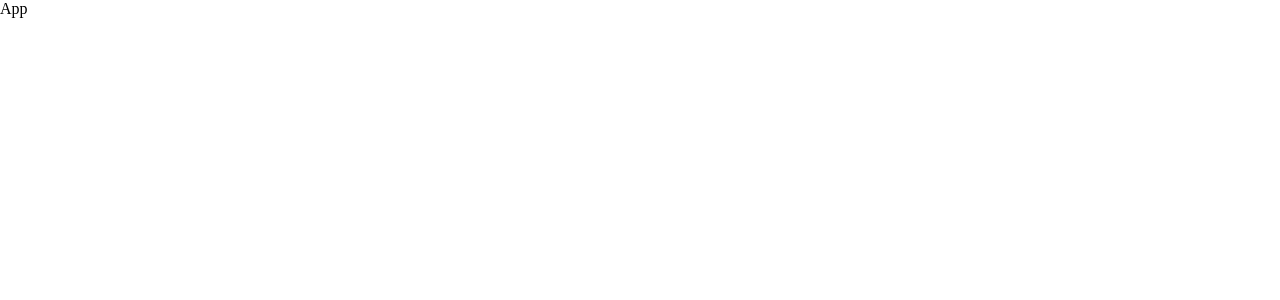
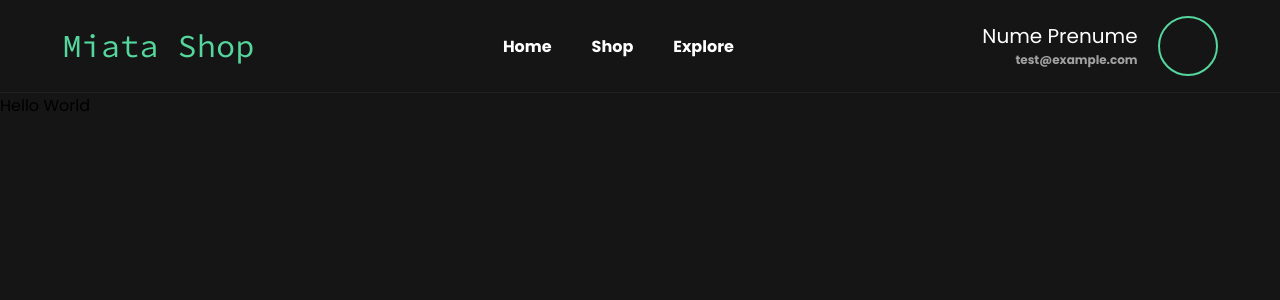
Before and after one commit to CatalinP0P/miata-shop, a React (Create React App) app in the folder client/: page / in a window 1280 px wide. Shown: the top 300 px of the page. Built offline with nearby package versions, Linux system fonts and the light colour scheme.

Commit message:
added layout and absolute imports

```diff
--- a/client/package.json
+++ b/client/package.json
@@ -20,7 +20,7 @@
     "react": "^18.2.0",
     "react-dom": "^18.2.0",
     "react-scripts": "5.0.1",
-    "sass": "^1.66.1",
+    "sass": "^1.67.0",
     "typescript": "^4.9.5",
     "web-vitals": "^2.1.4"
   },
@@ -51,6 +51,7 @@
   "devDependencies": {
     "@typescript-eslint/eslint-plugin": "^6.7.0",
     "@typescript-eslint/parser": "^6.7.0",
+    "babel-plugin-module-resolver": "^5.0.0",
     "eslint": "^8.49.0",
     "eslint-config-prettier": "^9.0.0",
     "eslint-plugin-import": "^2.28.1",
--- a/client/src/App.tsx
+++ b/client/src/App.tsx
@@ -1,5 +1,10 @@
 import React from 'react'
+import Layout from 'layout/layout'
 
 export default function App() {
-  return <div>App</div>
+  return (
+    <Layout>
+      <label>Hello World</label>
+    </Layout>
+  )
 }
--- a/client/src/__variables.scss
+++ b/client/src/__variables.scss
@@ -1,8 +1,5 @@
-$primary: #6a6ef6;
-$secondary: #55cbaf;
-$primary-light: #24334a;
-$primary-medium: #1d2a3f;
-$primary-dark: #141c2e;
+$primary: #55d69c;
+$background: #151515;
 
 $breakpoint-xs: 576px;
 $breakpoint-sm: 768px;
--- /dev/null
+++ b/client/src/components/layout/header/header.Module.scss
@@ -0,0 +1,89 @@
+@import '../../../_variables';
+
+.header__container {
+  padding: 1rem 2rem;
+  background-color: $background;
+  color: white;
+  border-bottom: 0.5px solid rgba(255, 255, 255, 0.05);
+
+  .header__body {
+    margin: 0 auto;
+    display: flex;
+    flex-direction: row;
+    gap: 1rem;
+    width: 95%;
+    max-width: 1280px;
+    align-items: center;
+    justify-content: space-between;
+
+    .header__logo {
+      font-size: 2rem;
+      font-weight: 400;
+      font-family: 'Source Code Pro';
+      color: $primary;
+    }
+
+    .header__links__container {
+      display: flex;
+      flex-direction: row;
+      gap: 2rem;
+
+      .header__link {
+        cursor: pointer;
+        position: relative;
+        font-weight: 700;
+        padding: 0.25rem 0.25rem;
+
+        &::before {
+          content: '';
+          position: absolute;
+          left: 0;
+          bottom: 0;
+          width: 0px;
+          transition: all 0.25s ease-out;
+          background-color: $primary;
+          height: 2px;
+        }
+
+        &:hover::before {
+          width: 100%;
+        }
+      }
+    }
+
+    .header__account__container {
+      display: flex;
+      flex-direction: row;
+      gap: 1.25rem;
+      align-items: center;
+
+      .header__account__text__container {
+        display: flex;
+        gap: 0.5rem;
+        flex-direction: column;
+        justify-content: space-around;
+        align-items: end;
+
+        .header__account__name {
+          font-size: 1.25rem;
+          line-height: 1.25rem;
+        }
+
+        .header__account__email {
+          font-size: 0.75rem;
+          line-height: 0.75rem;
+          font-weight: 800;
+          text-transform: lowercase;
+          opacity: 60%;
+        }
+      }
+
+      .header__account__image {
+        width: 3.5rem;
+        height: 3.5rem;
+        border-radius: 10rem;
+        border: 2px solid $primary;
+      }
+    }
+  }
+}
--- /dev/null
+++ b/client/src/components/layout/header/header.tsx
@@ -0,0 +1,26 @@
+import React from 'react'
+import './header.Module.scss'
+
+export default function Header() {
+  return (
+    <div className="header__container">
+      <div className="header__body">
+        <label className="header__logo">Miata Shop</label>
+        <div className="header__links__container">
+          <label className="header__link">Home</label>
+          <label className="header__link">Shop</label>
+          <label className="header__link">Explore</label>
+        </div>
+
+        <div className="header__account__container">
+          <div className="header__account__text__container">
+            <label className="header__account__name">Nume Prenume</label>
+            <label className="header__account__email">test@example.com</label>
+          </div>
+
+          <div className="header__account__image" />
+        </div>
+      </div>
+    </div>
+  )
+}
--- a/client/src/index.scss
+++ b/client/src/index.scss
@@ -1,6 +1,13 @@
+@import url('https://fonts.googleapis.com/css2?family=Poppins:wght@400;700&family=Source+Code+Pro&display=swap');
+
 *,
 *::after *::before {
   box-sizing: border-box;
+}
+
+:root {
+  font-family: 'Poppins';
+  font-size: 16px;
 }
 
 body {
--- /dev/null
+++ b/client/src/layout/layout.Module.scss
@@ -0,0 +1,12 @@
+@import '../_variables';
+
+.layout__container {
+  min-height: 100vh;
+  display: flex;
+  flex-direction: column;
+
+  .layout__container__body {
+    flex: 1;
+    background-color: $background;
+  }
+}
--- /dev/null
+++ b/client/src/layout/layout.tsx
@@ -0,0 +1,16 @@
+import React from 'react'
+import Header from 'components/layout/header/header'
+import './layout.Module.scss'
+
+interface LayoutProps {
+  children: React.ReactNode
+}
+
+export default function Layout({ children }: LayoutProps) {
+  return (
+    <div className="layout__container">
+      <Header />
+      <div className="layout__container__body">{children}</div>
+    </div>
+  )
+}
--- a/client/tsconfig.json
+++ b/client/tsconfig.json
@@ -6,6 +6,8 @@
       "dom.iterable",
       "esnext"
     ],
+    "baseUrl": "src",
+    "typeRoots": ["./src/@types", "./node_modules/@types"],
     "allowJs": true,
     "skipLibCheck": true,
     "esModuleInterop": true,
```
Also changed, not shown: client/.babelrc (added), client/src/image.png (added), 1 other file (tests, documents, lock files or other folders).
